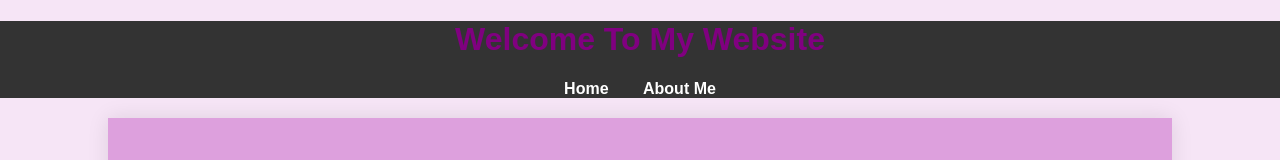
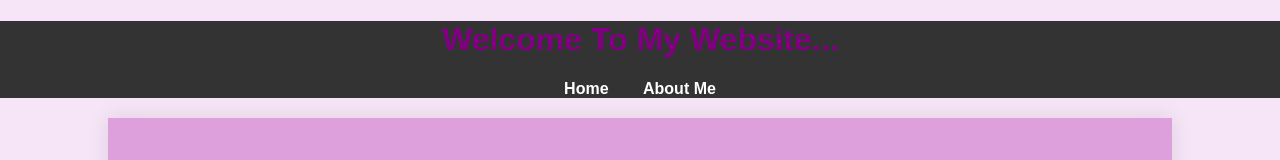
Before and after one commit to Baone-K/the-karen-website, a plain HTML site: page index.html in a window 1280 px wide. Shown: the top 160 px of the page. Drawn offline with Linux system fonts and the light colour scheme.

Commit message:
index.html

```diff
--- a/index.html
+++ b/index.html
@@ -6,7 +6,7 @@
     </head>
     <body>
         <header>
-              <h1> Welcome To My Website </h1>
+              <h1> Welcome To My Website... </h1>
               <nav>
                   <a href="index.html">Home</a>
                   <a href="about.html">About Me </a>
```
